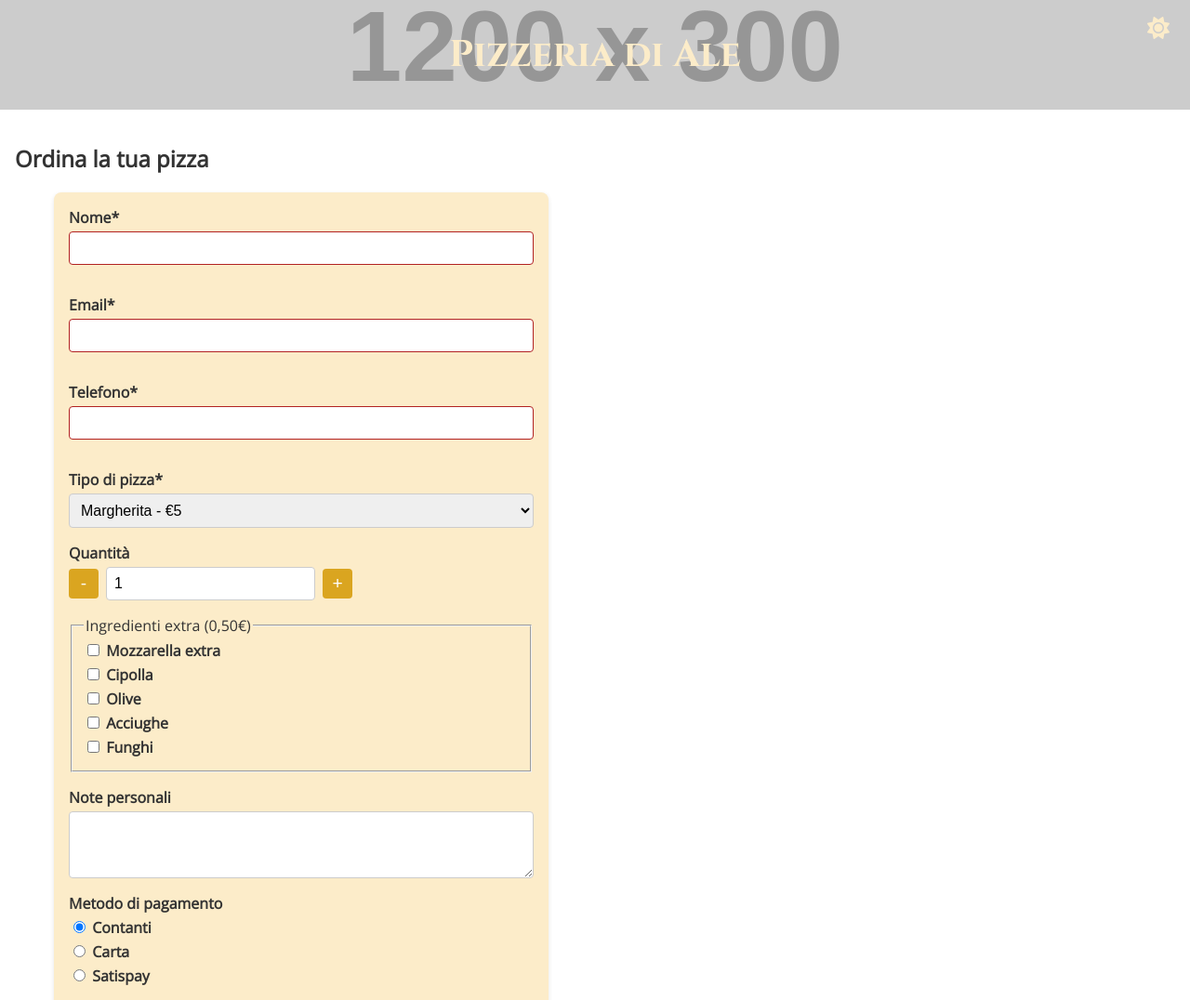
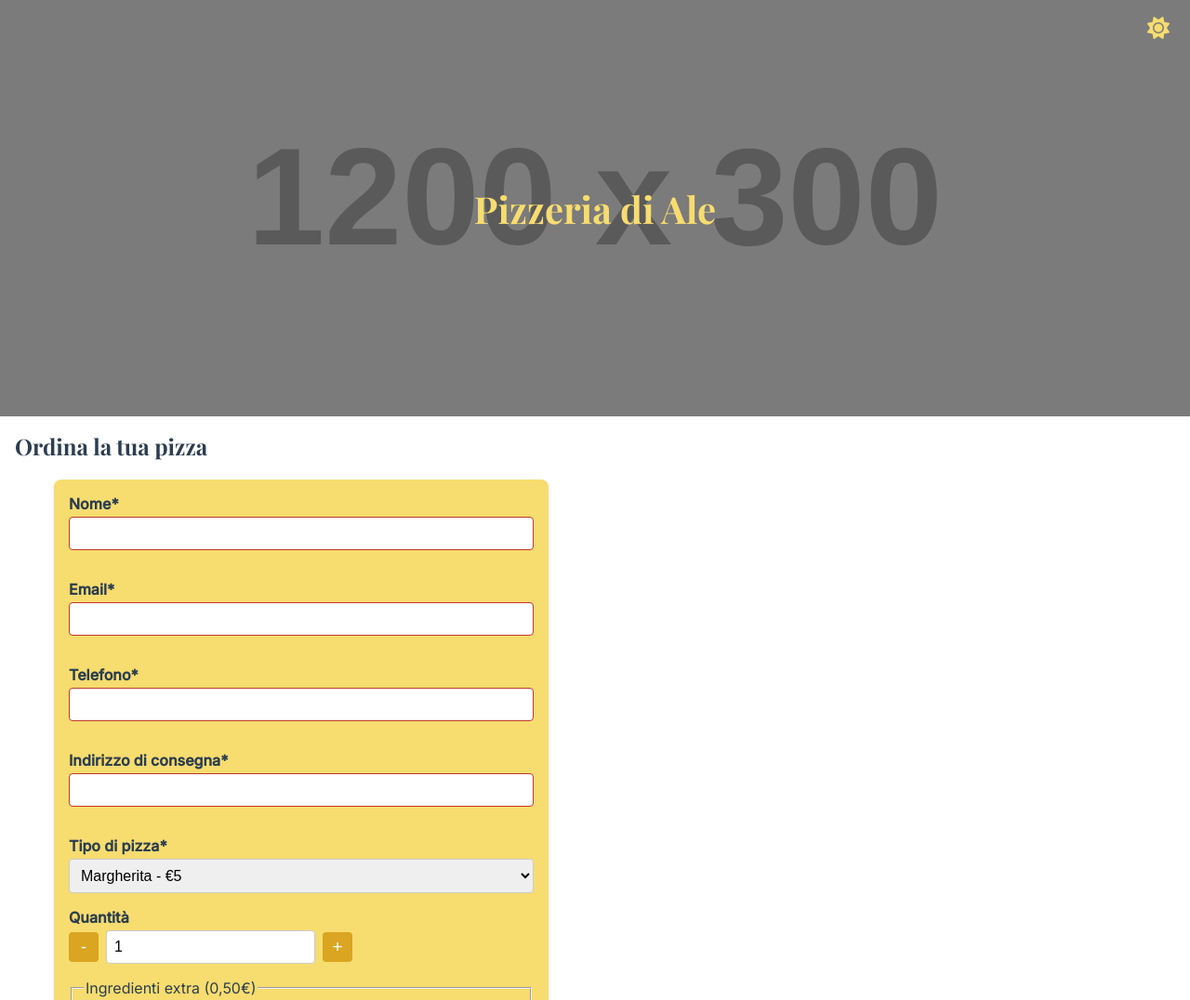
Before and after one commit to remme23/ale, a plain HTML site: page index.html in a window 1280 px wide. Shown: the top 1076 px of the page at 93% size. Drawn offline with nearby package versions, Linux system fonts and the light colour scheme; placeholder pictures from the web are drawn by us.

Commit message:
Improve pizza order site design and features

```diff
--- a/index.html
+++ b/index.html
@@ -4,21 +4,22 @@
   <meta charset="UTF-8">
   <title>Pizzeria di Ale</title>
   <meta name="viewport" content="width=device-width, initial-scale=1">
+  <meta name="description" content="Ordina online le migliori pizze artigianali con ingredienti freschi.">
   <link rel="preconnect" href="https://fonts.googleapis.com">
   <link rel="preconnect" href="https://fonts.gstatic.com" crossorigin>
-  <link href="https://fonts.googleapis.com/css2?family=Cinzel:wght@700&family=Open+Sans&display=swap" rel="stylesheet">
+  <link href="https://fonts.googleapis.com/css2?family=Inter:wght@400;500&family=Playfair+Display:wght@700&display=swap" rel="stylesheet">
   <link rel="stylesheet" href="https://cdnjs.cloudflare.com/ajax/libs/font-awesome/6.5.0/css/all.min.css" integrity="sha512-Xx3Xc9ck+..." crossorigin="anonymous" referrerpolicy="no-referrer" />
   <link rel="stylesheet" href="style.css">
   <script defer src="script.js"></script>
 </head>
 <body>
-  <header class="hero">
+  <header class="hero reveal">
     <h1 class="title">Pizzeria di Ale</h1>
     <button id="theme-toggle" aria-label="Toggle dark mode"><i class="fa-solid fa-sun"></i></button>
   </header>
   <main>
-    <section id="previous-order" class="hidden"></section>
-    <section id="order-section">
+    <section id="previous-order" class="hidden reveal"></section>
+    <section id="order-section" class="reveal">
       <h2>Ordina la tua pizza</h2>
       <form id="order-form" novalidate>
         <div class="form-group">
@@ -35,6 +36,11 @@
           <label for="phone">Telefono*</label>
           <input id="phone" name="phone" type="tel" required aria-required="true">
           <span class="error-message" id="phone-error"></span>
+        </div>
+        <div class="form-group">
+          <label for="address">Indirizzo di consegna*</label>
+          <input id="address" name="address" type="text" required aria-required="true">
+          <span class="error-message" id="address-error"></span>
         </div>
         <div class="form-group">
           <label for="pizza">Tipo di pizza*</label>
@@ -79,7 +85,7 @@
         <button type="submit" class="submit-btn">Ordina</button>
       </form>
     </section>
-    <section id="summary" class="hidden" aria-live="polite"></section>
+    <section id="summary" class="hidden reveal" aria-live="polite"></section>
   </main>
   <footer>
     <p>&copy; 2025 Pizzeria di Ale</p>
--- a/script.js
+++ b/script.js
@@ -34,6 +34,13 @@ document.addEventListener('DOMContentLoaded', () => {
     }
   }
 
+  function saveOrder(order) {
+    const orders = JSON.parse(localStorage.getItem('orders') || '[]');
+    orders.push(order);
+    localStorage.setItem('orders', JSON.stringify(orders));
+    localStorage.setItem('lastOrder', JSON.stringify(order));
+  }
+
   function validateEmail(email) {
     return /\S+@\S+\.\S+/.test(email);
   }
@@ -60,6 +67,7 @@ document.addEventListener('DOMContentLoaded', () => {
         <p><strong>Nome:</strong> ${order.name}</p>
         <p><strong>Pizza:</strong> ${order.pizza} x ${order.quantity}</p>
         <p><strong>Extra:</strong> ${extras}</p>
+        <p><strong>Indirizzo:</strong> ${order.address}</p>
         <p><strong>Prezzo totale:</strong> €${order.total.toFixed(2)}</p>
         <p><strong>Pagamento:</strong> ${order.payment}</p>
         <p><strong>Note:</strong> ${order.notes || 'Nessuna'}</p>
@@ -80,6 +88,7 @@ document.addEventListener('DOMContentLoaded', () => {
       name: form.name.value.trim(),
       email: form.email.value.trim(),
       phone: form.phone.value.trim(),
+      address: form.address.value.trim(),
       pizza: form.pizza.value,
       quantity,
       extras,
@@ -93,6 +102,7 @@ document.addEventListener('DOMContentLoaded', () => {
     form.name.value = order.name;
     form.email.value = order.email;
     form.phone.value = order.phone;
+    form.address.value = order.address;
     form.pizza.value = order.pizza;
     quantityInput.value = order.quantity;
     form.querySelectorAll('fieldset input[type="checkbox"]').forEach(cb => {
@@ -124,6 +134,9 @@ document.addEventListener('DOMContentLoaded', () => {
   form.phone.addEventListener('input', () => {
     showError(form.phone, validatePhone(form.phone.value) ? '' : 'Telefono non valido');
   });
+  form.address.addEventListener('input', () => {
+    showError(form.address, form.address.value.trim() ? '' : 'Campo obbligatorio');
+  });
 
   themeToggle.addEventListener('click', () => {
     document.body.classList.toggle('dark-mode');
@@ -140,12 +153,13 @@ document.addEventListener('DOMContentLoaded', () => {
     if (!form.name.value.trim()) { showError(form.name, 'Campo obbligatorio'); valid = false; }
     if (!validateEmail(form.email.value)) { showError(form.email, 'Email non valida'); valid = false; }
     if (!validatePhone(form.phone.value)) { showError(form.phone, 'Telefono non valido'); valid = false; }
+    if (!form.address.value.trim()) { showError(form.address, 'Campo obbligatorio'); valid = false; }
     if (!form.terms.checked) { document.getElementById('terms-error').textContent = 'Necessario'; valid = false; }
 
     if (!valid) return;
 
     const order = gatherOrder();
-    localStorage.setItem('lastOrder', JSON.stringify(order));
+    saveOrder(order);
     buildSummary(order);
     form.classList.add('hidden');
   });
@@ -173,6 +187,14 @@ document.addEventListener('DOMContentLoaded', () => {
     document.body.classList.add('dark-mode');
     themeToggle.innerHTML = '<i class="fa-solid fa-moon"></i>';
   }
+
+  const observer = new IntersectionObserver(entries => {
+    entries.forEach(entry => {
+      if (entry.isIntersecting) entry.target.classList.add('visible');
+    });
+  }, { threshold: 0.1 });
+  document.querySelectorAll('.reveal').forEach(el => observer.observe(el));
+
   updateTotal();
   loadLastOrder();
 });
--- a/style.css
+++ b/style.css
@@ -1,14 +1,15 @@
 :root {
-  --red: #b22222;
-  --cream: #fcecc9;
-  --gold: #daa520;
-  --brown: #8b4513;
-  --text: #333;
-  --bg: #fff;
+  --red: #C0392B;
+  --cream: #F7DC6F;
+  --gold: #DAA520;
+  --brown: #8B4513;
+  --green: #27AE60;
+  --text: #2C3E50;
+  --bg: #FFFFFF;
 }
 
 body {
-  font-family: 'Open Sans', sans-serif;
+  font-family: 'Inter', sans-serif;
   margin: 0;
   padding: 0;
   background: var(--bg);
@@ -16,6 +17,10 @@ body {
   display: flex;
   flex-direction: column;
   min-height: 100vh;
+}
+h1, h2, h3 {
+  font-family: "Playfair Display", serif;
+  margin-top: 0;
 }
 
 body.dark-mode {
@@ -27,11 +32,25 @@ body.dark-mode {
   background: url('https://via.placeholder.com/1200x300?text=Pizza') center/cover no-repeat;
   color: var(--cream);
   text-align: center;
-  padding: 2rem 1rem;
+  padding: 4rem 1rem;
   position: relative;
+  min-height: 40vh;
+  display: flex;
+  align-items: center;
+  justify-content: center;
+}
+.hero::before {
+  content: "";
+  position: absolute;
+  inset: 0;
+  background: rgba(0,0,0,0.4);
+}
+.hero * {
+  position: relative;
+  z-index: 1;
 }
 .hero .title {
-  font-family: 'Cinzel', serif;
+  font-family: 'Playfair Display', serif;
   font-size: 2.5rem;
   margin: 0;
 }
@@ -145,6 +164,15 @@ input:invalid, textarea:invalid, select:invalid {
   opacity: 1;
   transform: translateY(0);
 }
+.reveal {
+  opacity: 0;
+  transform: translateY(20px);
+  transition: opacity 0.6s, transform 0.6s;
+}
+.reveal.visible {
+  opacity: 1;
+  transform: translateY(0);
+}
 
 .hidden {
   display: none;
```
